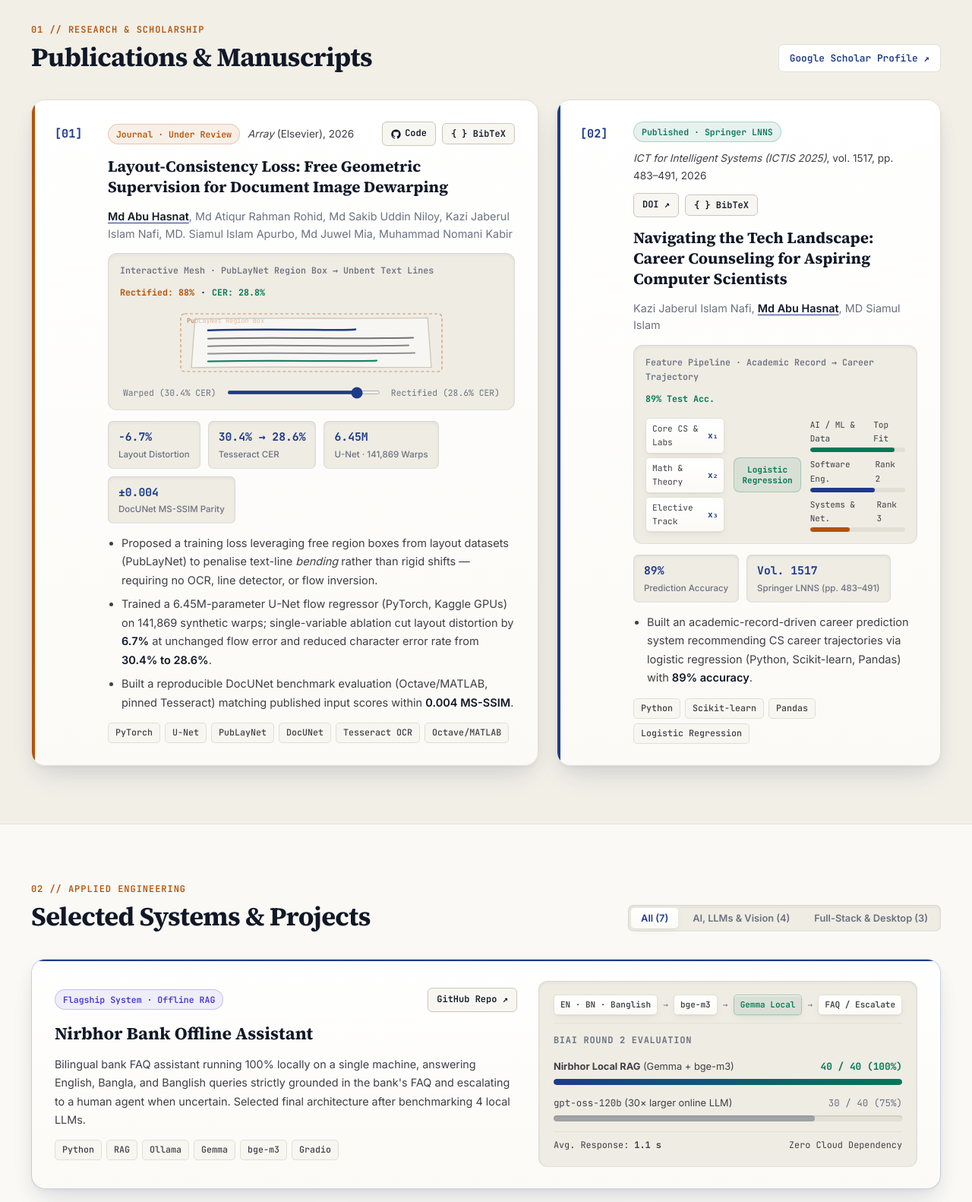
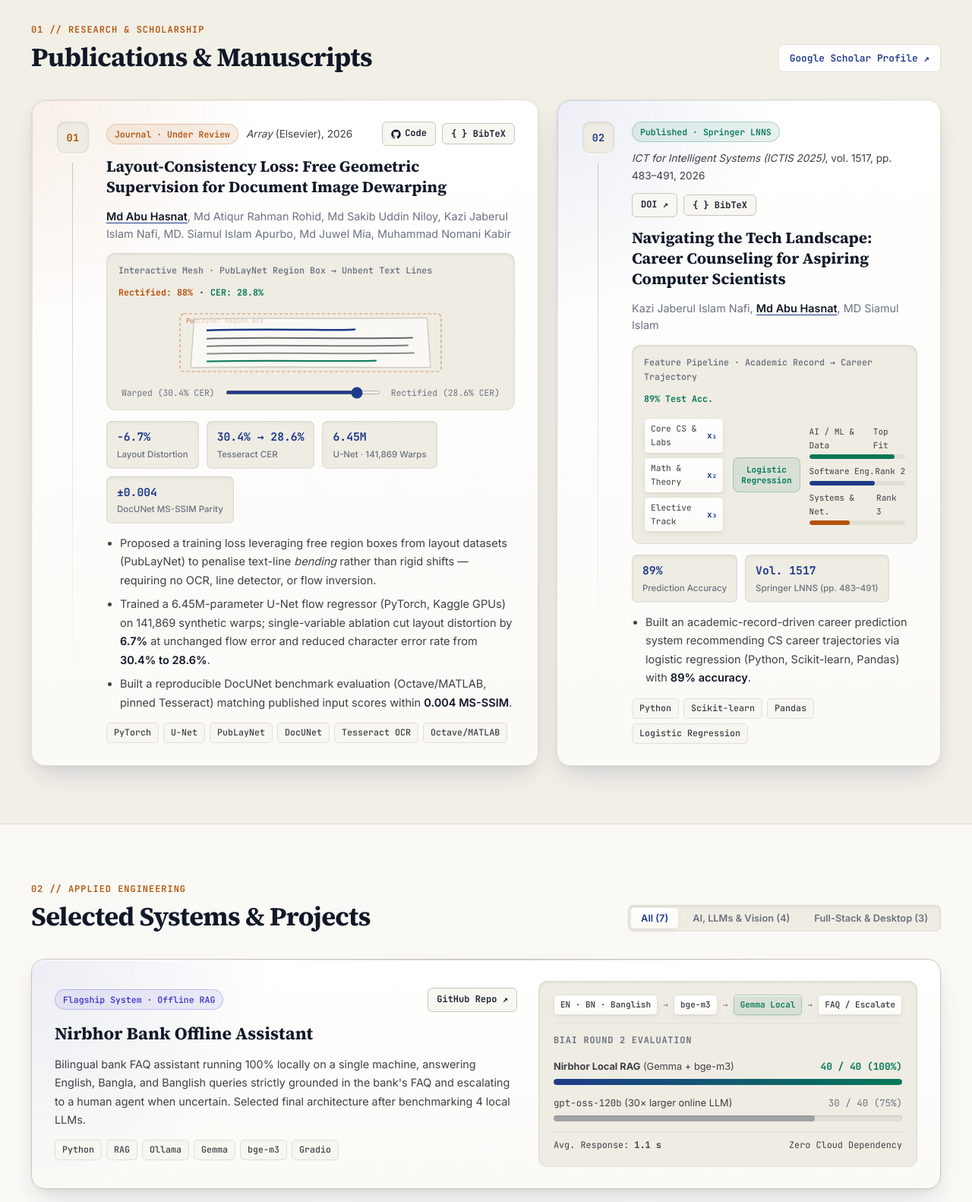
Before and after one commit to emad200105/myPortfoilo, a plain HTML site: page index.html in a window 1280 px wide. Shown: the part 860-2442 px from the top of the page at 76% size. Drawn offline with Linux system fonts and the light colour scheme.

Commit message:
Update layout and styles for publication cards; enhance sidebar and cursor effects

```diff
--- a/index.html
+++ b/index.html
@@ -8,7 +8,7 @@
   <link rel="preconnect" href="https://fonts.googleapis.com" />
   <link rel="preconnect" href="https://fonts.gstatic.com" crossorigin />
   <link href="https://fonts.googleapis.com/css2?family=Inter:wght@400;500;600;700;800&family=JetBrains+Mono:wght@400;500;600;700&family=Source+Serif+4:ital,opsz,wght@0,8..60,500;0,8..60,600;0,8..60,700;1,8..60,400;1,8..60,600&display=swap" rel="stylesheet" />
-  <link rel="stylesheet" href="style.css" />
+  <link rel="stylesheet" href="style.css?v=3" />
 </head>
 <body>
 
@@ -205,7 +205,10 @@
 
           <!-- Paper [1] -->
           <article class="pub-card pub-card-featured reveal">
-            <div class="pub-sidebar-num">[01]</div>
+            <div class="pub-sidebar">
+              <span class="pub-sidebar-num">01</span>
+              <span class="pub-sidebar-rule" aria-hidden="true"></span>
+            </div>
             <div class="pub-body">
               <div class="pub-topbar">
                 <div class="pub-badges">
@@ -242,16 +245,16 @@
                 </div>
                 <svg id="dewarp-svg" class="dewarp-svg" viewBox="0 0 420 92" aria-label="Interactive document dewarping visualization">
                   <!-- Reference PubLayNet Supervision Box -->
-                  <rect x="38" y="8" width="344" height="76" rx="5" fill="none" stroke="var(--amber)" stroke-width="1.2" stroke-dasharray="4 3" opacity="0.55" />
+                  <rect x="38" y="8" width="344" height="76" rx="5" fill="none" stroke="var(--amber)" stroke-width="1.2" stroke-dasharray="4 3" opacity="0.55"></rect>
                   <text x="46" y="20" font-family="var(--font-mono)" font-size="8.5" fill="var(--amber)" opacity="0.85">PubLayNet Region Box</text>
-                  <!-- Warped/Rectified Page Outline -->
-                  <path id="dewarp-page" fill="var(--surface)" fill-opacity="0.55" stroke="var(--border-strong)" stroke-width="1.3" />
+                  <!-- Warped/Rectified Page Outline (pre-populated fallback + live JS update) -->
+                  <path id="dewarp-page" d="M 56.7 15.0 C 155 12.4, 265 15.3, 363.3 13.3 L 368 78.4 C 265 79.3, 155 76.4, 52 79.0 Z" fill="var(--surface)" fill-opacity="0.65" stroke="var(--border-strong)" stroke-width="1.3"></path>
                   <!-- Curved -> Straight Document Text Lines -->
-                  <path class="dewarp-line" stroke="var(--primary)" stroke-width="2.6" stroke-linecap="round" fill="none" />
-                  <path class="dewarp-line" stroke="var(--ink-2)" stroke-width="2" stroke-linecap="round" fill="none" opacity="0.72" />
-                  <path class="dewarp-line" stroke="var(--ink-2)" stroke-width="2" stroke-linecap="round" fill="none" opacity="0.62" />
-                  <path class="dewarp-line" stroke="var(--ink-2)" stroke-width="2" stroke-linecap="round" fill="none" opacity="0.55" />
-                  <path class="dewarp-line" stroke="var(--emerald)" stroke-width="2.2" stroke-linecap="round" fill="none" opacity="0.9" />
+                  <path class="dewarp-line" d="M 74 29.8 C 165 26.7, 255 31.0, 268 28.5" stroke="var(--primary)" stroke-width="2.6" stroke-linecap="round" fill="none"></path>
+                  <path class="dewarp-line" d="M 74 40.7 C 165 37.9, 255 41.9, 344 39.5" stroke="var(--ink-2)" stroke-width="2" stroke-linecap="round" fill="none" opacity="0.78"></path>
+                  <path class="dewarp-line" d="M 74 50.7 C 165 48.0, 255 51.8, 338 49.5" stroke="var(--ink-2)" stroke-width="2" stroke-linecap="round" fill="none" opacity="0.68"></path>
+                  <path class="dewarp-line" d="M 74 60.6 C 165 58.2, 255 61.6, 346 59.6" stroke="var(--ink-2)" stroke-width="2" stroke-linecap="round" fill="none" opacity="0.58"></path>
+                  <path class="dewarp-line" d="M 74 70.6 C 165 68.4, 255 71.5, 296 69.6" stroke="var(--emerald)" stroke-width="2.2" stroke-linecap="round" fill="none" opacity="0.92"></path>
                 </svg>
                 <div class="dewarp-controls">
                   <button type="button" class="dewarp-end-btn" data-dewarp-set="0">Warped (30.4% CER)</button>
@@ -308,7 +311,10 @@
 
           <!-- Paper [2] -->
           <article class="pub-card reveal">
-            <div class="pub-sidebar-num">[02]</div>
+            <div class="pub-sidebar">
+              <span class="pub-sidebar-num">02</span>
+              <span class="pub-sidebar-rule" aria-hidden="true"></span>
+            </div>
             <div class="pub-body">
               <div class="pub-topbar">
                 <div class="pub-badges">
@@ -1168,6 +1174,6 @@
     </div>
   </footer>
 
-  <script src="main.js"></script>
+  <script src="main.js?v=3"></script>
 </body>
 </html>
--- a/main.js
+++ b/main.js
@@ -473,7 +473,7 @@ lcPills.forEach(pill => {
 });
 
 /* ── Cursor-Tracked Radial Surface Sheen Across Cards ── */
-document.querySelectorAll('.tl-card, .stack-card, .honor-card').forEach(card => {
+document.querySelectorAll('.pub-card, .proj-card, .tl-card, .stack-card, .honor-card').forEach(card => {
   card.addEventListener('pointermove', e => {
     const r = card.getBoundingClientRect();
     card.style.setProperty('--mx', `${(e.clientX - r.left).toFixed(0)}px`);
--- a/style.css
+++ b/style.css
@@ -822,9 +822,11 @@ ul, ol { list-style: none; }
 }
 .pub-card {
   display: grid;
-  grid-template-columns: 52px 1fr;
-  gap: 18px;
-  background: var(--surface-grad);
+  grid-template-columns: 48px 1fr;
+  gap: 20px;
+  background:
+    radial-gradient(420px circle at 0% 0%, var(--primary-soft), transparent 68%),
+    var(--surface-grad);
   border: 1px solid var(--border);
   border-radius: var(--radius-lg);
   padding: 28px 30px;
@@ -833,33 +835,86 @@ ul, ol { list-style: none; }
   overflow: hidden;
   transition: all var(--transition);
 }
+.pub-card-featured {
+  background:
+    radial-gradient(440px circle at 0% 0%, var(--amber-soft), transparent 68%),
+    var(--surface-grad);
+}
+/* 1px Corner-Fading Specular Bezel (replaces solid left stripe) */
 .pub-card::before {
   content: '';
   position: absolute;
-  top: 0; left: 0; bottom: 0;
-  width: 4px;
-  background: var(--primary);
+  inset: 0;
+  border-radius: inherit;
+  padding: 1px;
+  background: linear-gradient(135deg, var(--primary-border) 0%, transparent 42%);
+  -webkit-mask: linear-gradient(#000 0 0) content-box, linear-gradient(#000 0 0);
+  -webkit-mask-composite: xor;
+  mask-composite: exclude;
+  pointer-events: none;
+  opacity: 0.9;
+  transition: opacity var(--transition);
 }
 .pub-card-featured::before {
-  background: var(--amber);
+  background: linear-gradient(135deg, var(--amber-border) 0%, transparent 42%);
+}
+.pub-card::after {
+  content: '';
+  position: absolute;
+  inset: 0;
+  background: radial-gradient(320px circle at var(--mx, 50%) var(--my, 50%), var(--primary-soft), transparent 70%);
+  opacity: 0;
+  pointer-events: none;
+  transition: opacity 0.25s ease;
 }
 .pub-card:hover {
   box-shadow: var(--shadow-lg);
   border-color: var(--border-strong);
   transform: translateY(-2px);
 }
+.pub-card:hover::after {
+  opacity: 0.85;
+}
+.pub-sidebar {
+  display: flex;
+  flex-direction: column;
+  align-items: center;
+  gap: 12px;
+  position: relative;
+  z-index: 1;
+}
 .pub-sidebar-num {
-  font-family: var(--font-mono);
-  font-size: 0.95rem;
+  width: 42px;
+  height: 42px;
+  border-radius: 11px;
+  background: var(--well-bg);
+  box-shadow: var(--shadow-well);
+  font-family: var(--font-mono);
+  font-size: 0.84rem;
   font-weight: 700;
   color: var(--primary);
-  padding-top: 3px;
+  display: inline-flex;
+  align-items: center;
+  justify-content: center;
+  flex-shrink: 0;
+  letter-spacing: 0.02em;
+}
+.pub-card-featured .pub-sidebar-num {
+  color: var(--amber);
+}
+.pub-sidebar-rule {
+  width: 1px;
+  flex: 1;
+  min-height: 36px;
+  background: linear-gradient(180deg, var(--border-strong) 0%, transparent 92%);
 }
 .pub-body {
   display: flex;
   flex-direction: column;
   gap: 14px;
   min-width: 0;
+  position: relative;
+  z-index: 1;
 }
 .pub-topbar {
   display: flex;
@@ -1174,13 +1229,23 @@ ul, ol { list-style: none; }
   overflow: hidden;
   transition: all var(--transition);
 }
+.proj-card::before {
+  content: '';
+  position: absolute;
+  inset: 0;
+  background: radial-gradient(280px circle at var(--mx, 50%) var(--my, 50%), var(--primary-soft), transparent 70%);
+  opacity: 0;
+  pointer-events: none;
+  transition: opacity 0.25s ease;
+}
 .proj-card::after {
   content: '';
   position: absolute;
-  top: 0; left: 0; right: 0;
-  height: 2px;
-  background: var(--primary);
+  top: 0; left: 10%; right: 10%;
+  height: 1px;
+  background: linear-gradient(90deg, transparent, var(--primary-border), transparent);
   opacity: 0;
+  pointer-events: none;
   transition: opacity var(--transition);
 }
 .proj-card:hover {
@@ -1188,6 +1253,7 @@ ul, ol { list-style: none; }
   box-shadow: var(--shadow-lg);
   border-color: var(--border-strong);
 }
+.proj-card:hover::before { opacity: 0.85; }
 .proj-card:hover::after { opacity: 1; }
 .proj-card.hidden-card { display: none; }
 
@@ -1527,9 +1593,12 @@ ul, ol { list-style: none; }
   gap: 28px;
   align-items: center;
   padding: 28px 30px;
-  border-color: var(--primary-border);
-}
-.proj-spotlight::after { opacity: 1; }
+  background:
+    radial-gradient(480px circle at 0% 0%, var(--primary-soft), transparent 65%),
+    var(--surface-grad);
+  border-color: var(--border-strong);
+}
+.proj-spotlight::after { opacity: 0.9; }
 .proj-spotlight-copy {
   display: flex;
   flex-direction: column;
@@ -1789,21 +1858,44 @@ ul, ol { list-style: none; }
 }
 .tl-card-exp {
   flex: 1;
-  border-left: 4px solid var(--indigo);
+  background:
+    radial-gradient(380px circle at 0% 0%, var(--indigo-soft), transparent 66%),
+    var(--surface-grad);
 }
 .tl-card-edu {
-  border-left: 4px solid var(--emerald);
+  background:
+    radial-gradient(380px circle at 0% 0%, var(--emerald-soft), transparent 66%),
+    var(--surface-grad);
 }
 .tl-card-sub {
   padding: 18px 20px;
+  background: var(--surface-grad);
+}
+/* 1px Corner-Fading Specular Rim (replaces 4px left border) */
+.tl-card::before {
+  content: '';
+  position: absolute;
+  inset: 0;
+  border-radius: inherit;
+  padding: 1px;
+  background: linear-gradient(135deg, var(--border-strong) 0%, transparent 40%);
+  -webkit-mask: linear-gradient(#000 0 0) content-box, linear-gradient(#000 0 0);
+  -webkit-mask-composite: xor;
+  mask-composite: exclude;
+  pointer-events: none;
+  opacity: 0.85;
+}
+.tl-card-exp::before {
+  background: linear-gradient(135deg, var(--indigo-border) 0%, transparent 42%);
+}
+.tl-card-edu::before {
+  background: linear-gradient(135deg, var(--emerald-border) 0%, transparent 42%);
 }
 .tl-card:hover {
   box-shadow: var(--shadow-lg);
   border-color: var(--border-strong);
   transform: translateY(-2px);
 }
-.tl-card-exp:hover { border-left-color: var(--indigo); }
-.tl-card-edu:hover { border-left-color: var(--emerald); }
 
 /* Cursor-Tracked Radial Sheen on Interactive Cards */
 .tl-card::after,
@@ -2554,7 +2646,10 @@ ul, ol { list-style: none; }
 
 /* ── CONTACT ── */
 .contact-card {
-  background: var(--surface-grad);
+  background:
+    radial-gradient(460px circle at 0% 0%, var(--primary-soft), transparent 62%),
+    radial-gradient(420px circle at 100% 100%, var(--emerald-soft), transparent 62%),
+    var(--surface-grad);
   border: 1px solid var(--border-strong);
   border-radius: var(--radius-lg);
   padding: 40px 44px;
@@ -2585,9 +2680,9 @@ ul, ol { list-style: none; }
 .contact-card::before {
   content: '';
   position: absolute;
-  top: 0; left: 0; right: 0;
-  height: 3px;
-  background: var(--primary);
+  top: 0; left: 12%; right: 12%;
+  height: 1px;
+  background: linear-gradient(90deg, transparent, var(--primary-border), var(--emerald-border), transparent);
 }
 .contact-heading {
   font-family: var(--font-serif);
@@ -2756,7 +2851,16 @@ ul, ol { list-style: none; }
   .pub-card {
     grid-template-columns: 1fr;
     padding: 22px 18px;
-    gap: 10px;
+    gap: 12px;
+  }
+  .pub-sidebar {
+    flex-direction: row;
+  }
+  .pub-sidebar-rule {
+    width: auto;
+    height: 1px;
+    min-height: 0;
+    background: linear-gradient(90deg, var(--border-strong) 0%, transparent 92%);
   }
   .projects-bento,
   .honors-grid,
```
